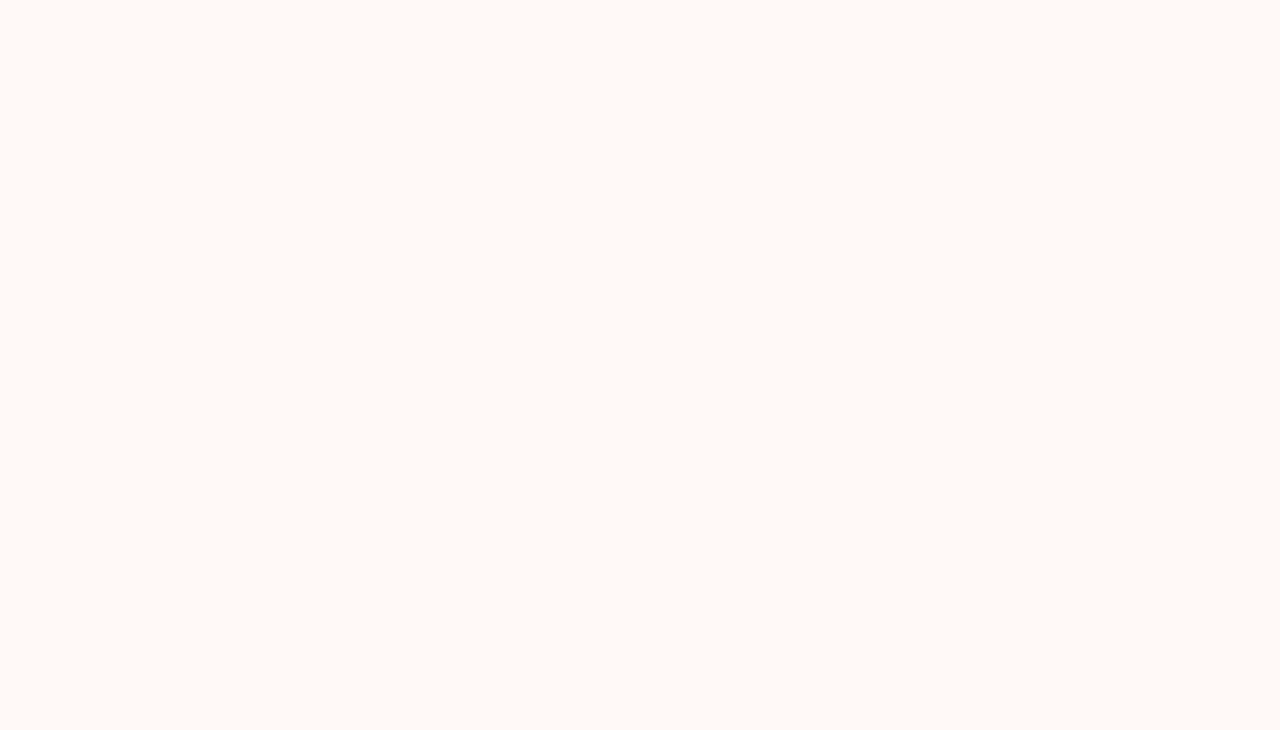
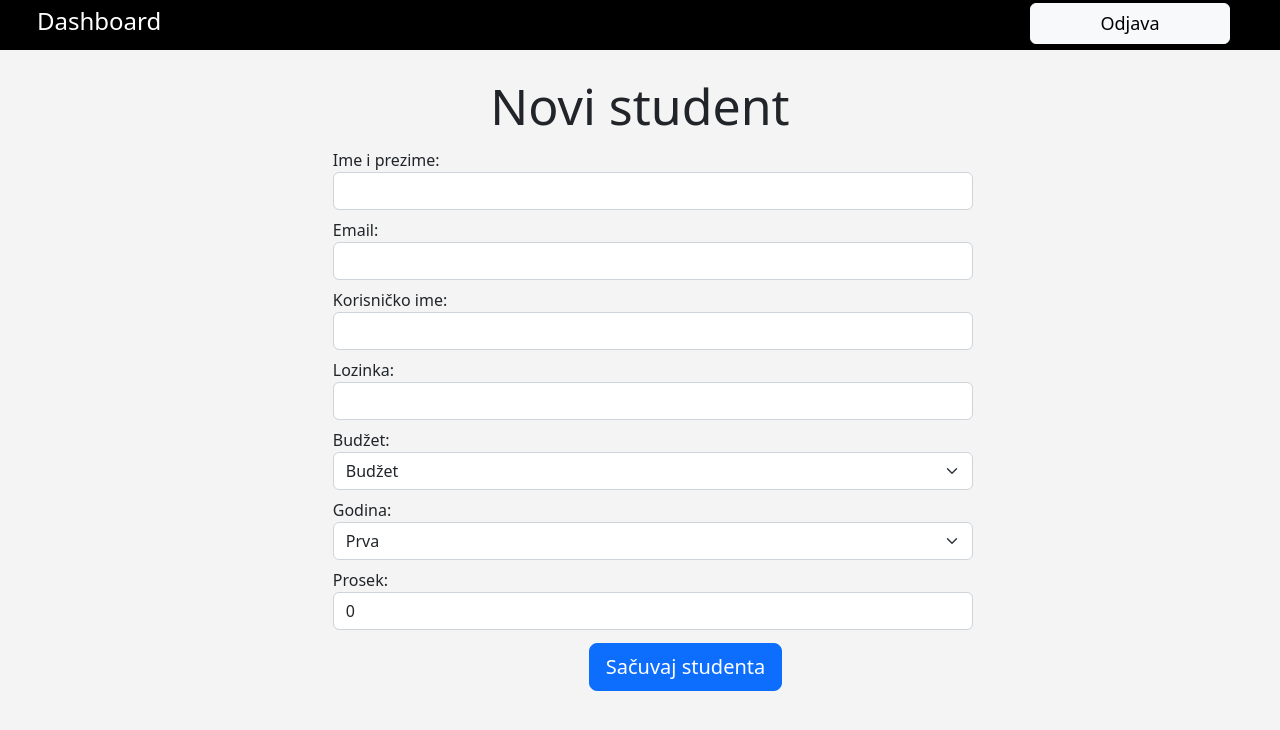
Before and after one commit to fonnina/Seminarski-ITEH-React, a React (Create React App) app: page /novistudent in a window 1280 px wide. Before the commit this address had no page. Shown: the top 730 px of the page. Built offline with nearby package versions, Linux system fonts and the light colour scheme.

Commit message:
Kreirana NoviStudent.jsx strana za dodavanje novog studenta

```diff
--- a/public/index.html
+++ b/public/index.html
@@ -25,7 +25,7 @@
   <title>React App</title>
 </head>
 
-<body style="background-color: #FFF9F7">
+<body style="background-color: #f4f4f4">
   <noscript>You need to enable JavaScript to run this app.</noscript>
   <div id="root"></div>
   <!--
--- a/src/App.css
+++ b/src/App.css
@@ -67,6 +67,20 @@ body {
 
 #studentinaslov {
   margin-top: 2%;
-  margin-bottom: 2%;
+  margin-bottom: 1%;
   font-size: 50px;
 }
+
+#novistudentbutton {
+  margin-left: 46.5%;
+}
+
+.novistudent {
+  width: 50%;
+  margin-left: 26%;
+}
+
+#sacuvajstudentabutton {
+  margin-top: 2%;
+  margin-left: 40%;
+}
--- a/src/App.js
+++ b/src/App.js
@@ -4,6 +4,7 @@ import Login from './pages/Login';
 import AdminDash from './pages/AdminDash';
 import StudentsHomePage from './pages/StudentsHomePage';
 import SkolarineUplate from './components/SkolarineUplate';
+import NoviStudent from './pages/NoviStudent';
 
 function App() {
   return (
@@ -16,6 +17,7 @@ function App() {
           <Route path="/admindashboard" element={<AdminDash />} />
           <Route path="/skolarine" element={<SkolarineUplate />} />
           <Route path="/studentshomepage" element={<StudentsHomePage />} />
+          <Route path="/novistudent" element={<NoviStudent />} />
         </Routes>
       </Router>
 
--- a/src/pages/AdminDash.jsx
+++ b/src/pages/AdminDash.jsx
@@ -1,5 +1,6 @@
 import AdminNavMenu from "../components/AdminNavMenu";
 import SviStudenti from "../components/SviStudenti";
+import { Link } from "react-router-dom";
 
 function AdminDash() {
     return (
@@ -8,6 +9,10 @@ function AdminDash() {
 
             <h1 className="text-center" id="studentinaslov">Studenti</h1>
 
+            <Link to="/novistudent">
+                <button className="btn btn-primary btn-lg" id="novistudentbutton">Novi student</button>
+            </Link>
+
             <SviStudenti />
 
         </div>
--- /dev/null
+++ b/src/pages/NoviStudent.jsx
@@ -0,0 +1,101 @@
+import AdminNavMenu from "../components/AdminNavMenu";
+import { useState } from 'react'
+
+
+function NoviStudent() {
+
+    const [studentValues, setStudentValues] = useState({
+        ime_prezime: '',
+        email: '',
+        korisnicko_ime: '',
+        lozinka: '',
+        budzet: 1,
+        uplata_skolarine: 'ne',
+        godina: 'Prva',
+        prosek: 0,
+        admin: 0
+    });
+
+
+
+    return (
+        <div>
+
+            <AdminNavMenu />
+
+            <h1 className="text-center" id="studentinaslov">Novi student</h1>
+
+
+            <div className="novistudent">
+
+                <div>
+                    <label>Ime i prezime: </label>
+                    <input type="text" className="form-control"
+                        value={studentValues.ime_prezime}
+                        onChange={e => setStudentValues({ ...studentValues, ime_prezime: e.target.value })} />
+                </div>
+
+                <div>
+                    <label className="mt-2">Email: </label>
+                    <input type="email" className="form-control"
+                        value={studentValues.email}
+                        onChange={e => setStudentValues({ ...studentValues, email: e.target.value })} />
+                </div>
+
+
+                <div>
+                    <label className="mt-2">Korisničko ime: </label>
+                    <input type="text" className="form-control"
+                        value={studentValues.korisnicko_ime}
+                        onChange={e => setStudentValues({ ...studentValues, korisnicko_ime: e.target.value })} />
+                </div>
+
+                <div>
+                    <label className="mt-2">Lozinka: </label>
+                    <input type="text" className="form-control"
+                        value={studentValues.lozinka}
+                        onChange={e => setStudentValues({ ...studentValues, lozinka: e.target.value })} />
+                </div>
+
+                <div>
+                    <label className="mt-2">Budžet: </label>
+                    <select className="form-select"
+                        value={studentValues.budzet}
+                        onChange={e => setStudentValues({ ...studentValues, budzet: e.target.value })}>
+                        <option value="1">Budžet</option>
+                        <option value="0">Samofinansirajući</option>
+                    </select>
+                </div>
+
+
+                <div>
+                    <label className="mt-2">Godina: </label>
+                    <select className="form-select"
+                        value={studentValues.godina}
+                        onChange={e => setStudentValues({ ...studentValues, godina: e.target.value })}>
+                        <option value="Prva">Prva</option>
+                        <option value="Druga">Druga</option>
+                        <option value="Treća">Treća</option>
+                        <option value="Četvrta">Četvrta</option>
+                    </select>
+                </div>
+
+                <div>
+                    <label className="mt-2">Prosek: </label>
+                    <input type="number" className="form-control"
+                        value={studentValues.prosek}
+                        onChange={e => setStudentValues({ ...studentValues, prosek: e.target.value })} />
+                </div>
+
+
+                <button className="btn btn-primary btn-lg" id="sacuvajstudentabutton">Sačuvaj studenta</button>
+
+
+
+            </div>
+
+        </div >
+    )
+}
+
+export default NoviStudent;
```
